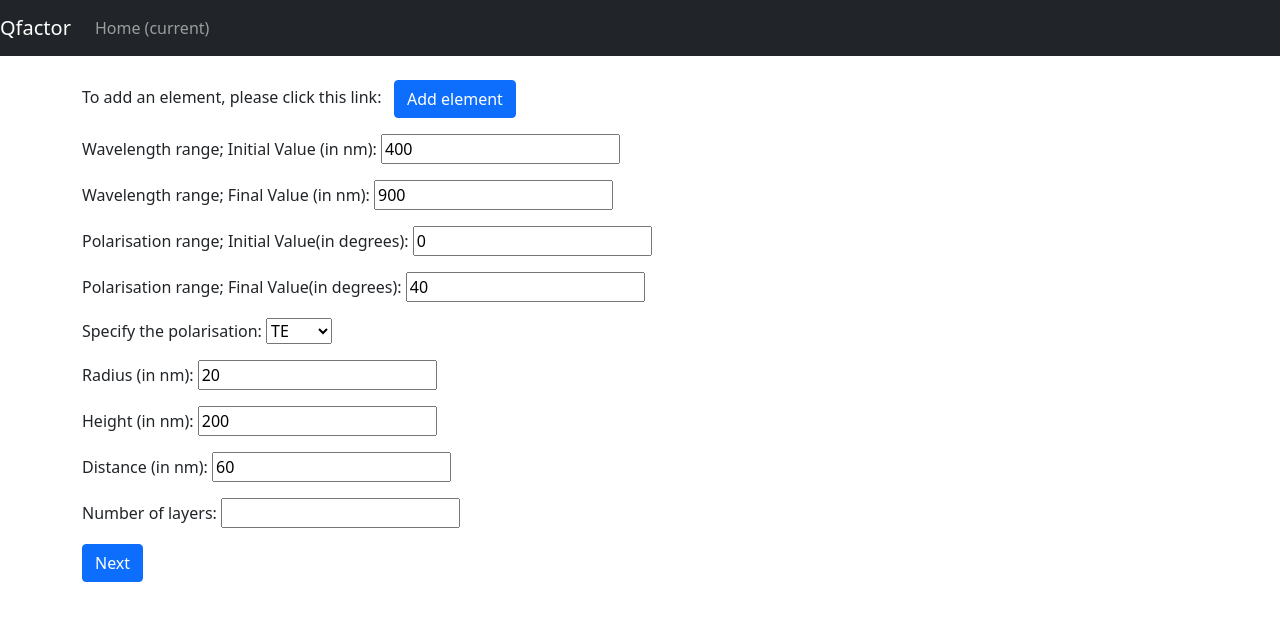
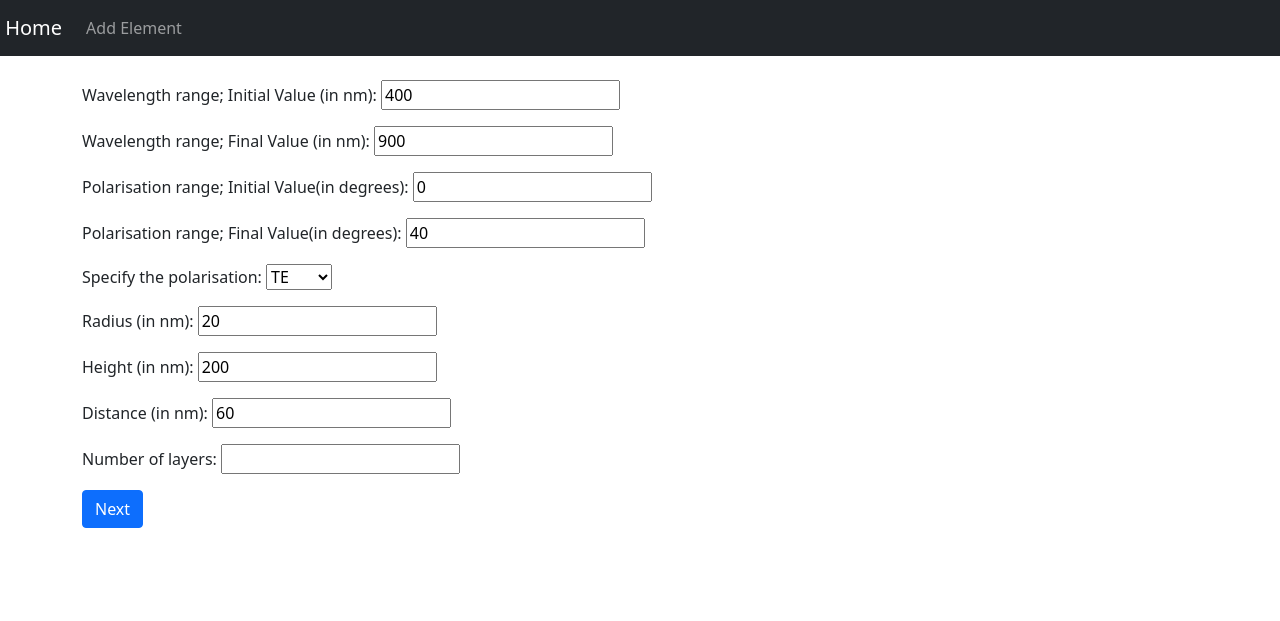
Before and after one commit to madhanrajan/qfactor, a Django app: page / in a window 1280 px wide. Shown: the top 621 px of the page. Run offline with Django 3.2, Linux system fonts and the light colour scheme; data comes from the database, SQL or seed files in the repository.

Commit message:
first commit

```diff
--- a/templates/index.html
+++ b/templates/index.html
@@ -14,14 +14,14 @@
 
 
     <nav class="navbar navbar-expand-lg navbar-dark bg-dark">
-        <a class="navbar-brand" href="#">Qfactor</a>
+        <a class="navbar-brand" href="{% url 'index' %}">&nbsp;Home</a>
         <button class="navbar-toggler" type="button" data-toggle="collapse" data-target="#navbarNav" aria-controls="navbarNav" aria-expanded="false" aria-label="Toggle navigation">
           <span class="navbar-toggler-icon"></span>
         </button>
         <div class="collapse navbar-collapse" id="navbarNav">
           <ul class="navbar-nav">
             <li class="nav-item active">
-              <a class="nav-link" href="{% url 'index' %}">Home <span class="sr-only">(current)</span></a>
+              <a class="nav-link" href="{% url 'admin:index' %}">Add Element</a>
             </li>
 
           </ul>
@@ -31,10 +31,6 @@
     <div id="app1" class="container">
 
 
-        <label >To add an element, please click this link:</label> &nbsp;
-        <a href={% url 'admin:index' %} class="btn btn-primary">Add element</a>
-
-        <p></p>
 
         <form id="main">
             {{form.as_p}}
```
